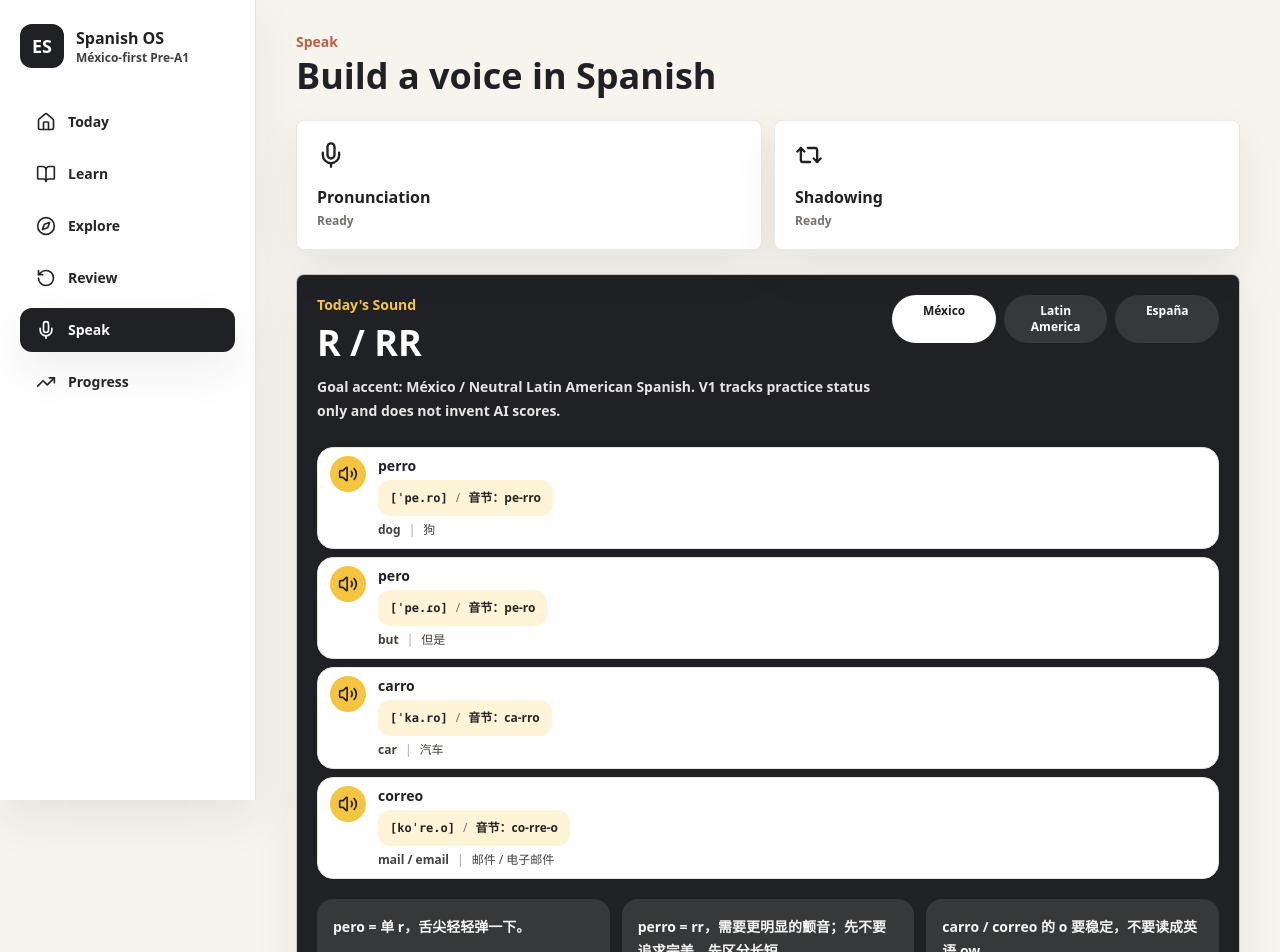
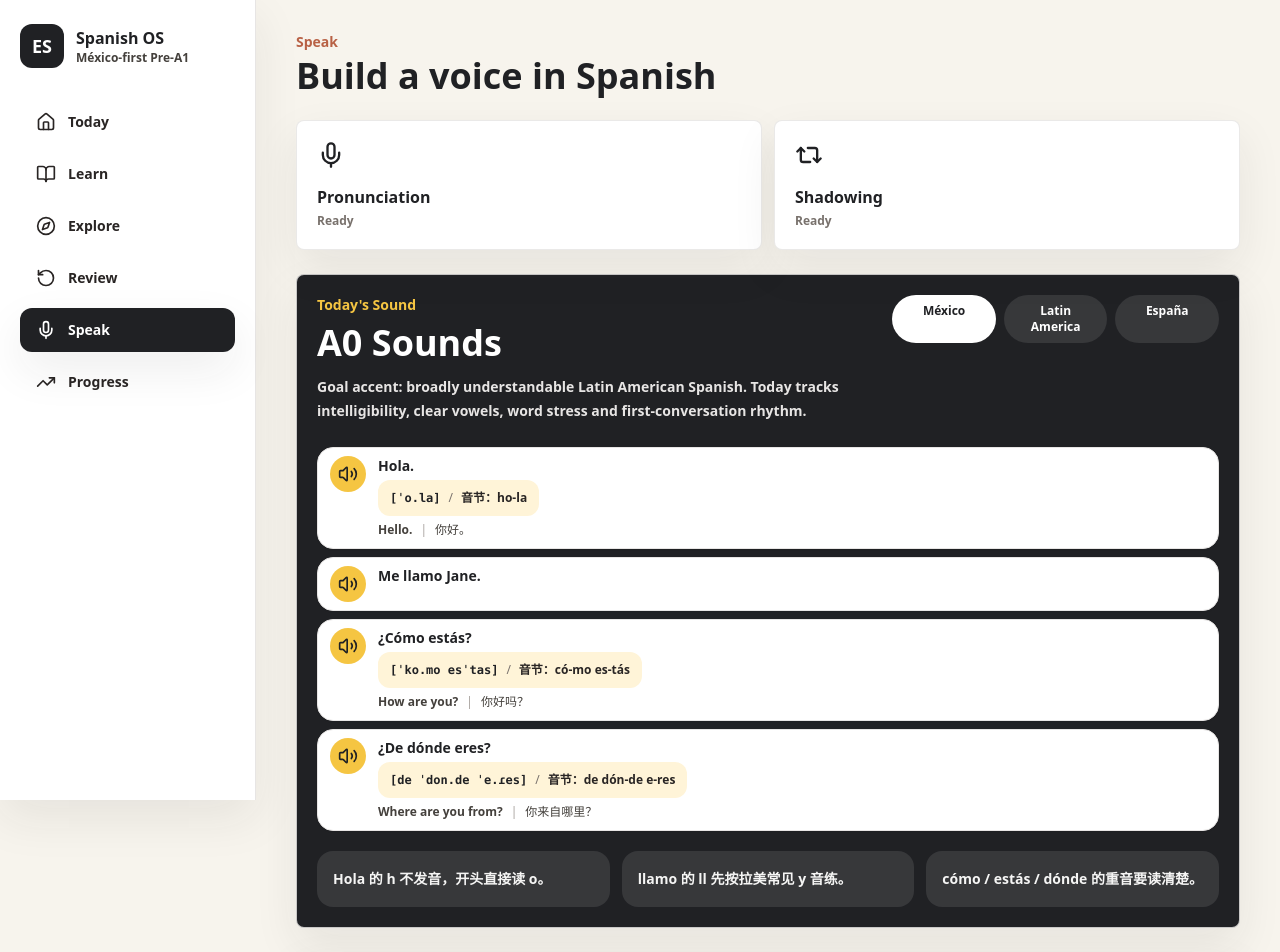
Before and after one commit to janeeepinky-cpu/spanish-learning-os, a Next.js app: page /speak in a window 1280 px wide. Shown: the top 952 px of the page. Built offline with nearby package versions, Linux system fonts and the light colour scheme.

Commit message:
Add Spanish sound system entry points

```diff
--- a/app/speak/page.tsx
+++ b/app/speak/page.tsx
@@ -11,7 +11,7 @@ const entries = [
   { label: "Shadowing", icon: Repeat2, active: true }
 ];
 
-const targetWords = ["perro", "pero", "carro", "correo"];
+const targetWords = ["Hola.", "Me llamo Jane.", "¿Cómo estás?", "¿De dónde eres?"];
 const shadowingLines = [
   "Hola, me llamo Jane.",
   "Mucho gusto. ¿Y tú?",
@@ -19,14 +19,14 @@ const shadowingLines = [
 ];
 
 const soundTips = [
-  "pero = 单 r，舌尖轻轻弹一下。",
-  "perro = rr，需要更明显的颤音；先不要追求完美，先区分长短。",
-  "carro / correo 的 o 要稳定，不要读成英语 ow。"
+  "Hola 的 h 不发音，开头直接读 o。",
+  "llamo 的 ll 先按拉美常见 y 音练。",
+  "cómo / estás / dónde 的重音要读清楚。"
 ];
 
 export default function SpeakPage() {
   const { progress, markPronunciation } = useProgress();
-  const profile = progress?.pronunciation["R / RR"];
+  const profile = progress?.pronunciation["Current stage sounds"];
 
   return (
     <div className="space-y-6">
@@ -52,9 +52,9 @@ export default function SpeakPage() {
         <div className="flex flex-col gap-5 lg:flex-row lg:items-start lg:justify-between">
           <div>
             <p className="text-sm font-black text-sun">Today&apos;s Sound</p>
-            <h2 className="mt-2 text-4xl font-black">R / RR</h2>
+            <h2 className="mt-2 text-4xl font-black">A0 Sounds</h2>
             <p className="mt-3 max-w-xl text-sm font-semibold leading-6 text-stone-200">
-              Goal accent: México / Neutral Latin American Spanish. V1 tracks practice status only and does not invent AI scores.
+              Goal accent: broadly understandable Latin American Spanish. Today tracks intelligibility, clear vowels, word stress and first-conversation rhythm.
             </p>
           </div>
           <div className="grid grid-cols-3 gap-2 text-center text-xs font-black">
@@ -89,7 +89,7 @@ export default function SpeakPage() {
         </div>
 
         <div className="mt-6">
-          <Recorder listenText={targetWords.join(", ")} onRecorded={() => markPronunciation("R / RR")} />
+          <Recorder listenText={targetWords.join(" ")} onRecorded={() => markPronunciation("Current stage sounds")} />
         </div>
 
         <div className="mt-6 grid gap-3 sm:grid-cols-3">
```
